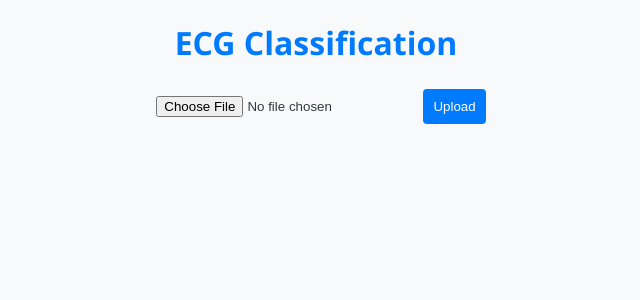
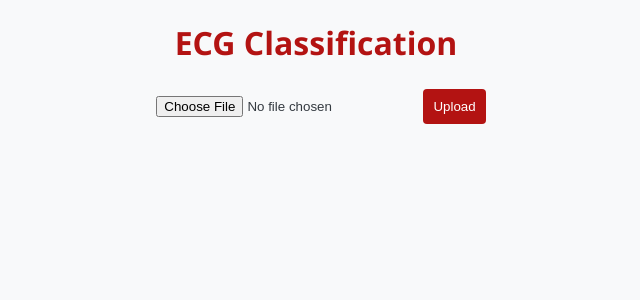
Before and after one commit to Aniket-23/HeartSense-Web-App, a Flask app: page /ecginput in a window 1280 px wide. Shown: the top 300 px of the page, without its empty margins (324-964 px from the left). Run offline with Flask 3, Linux system fonts and the light colour scheme; parts of the project's set-up code (start-up, migrations or seed data) failed here and were passed over.

Commit message:
added the red heart theme to ECG module

```diff
--- a/templates/ecginput.html
+++ b/templates/ecginput.html
@@ -16,7 +16,7 @@
         }
 
         h1 {
-            color: #007bff;
+            color: #B31312;
         }
 
         form {
@@ -29,7 +29,7 @@
 
         input[type="submit"] {
             padding: 10px;
-            background-color: #007bff;
+            background-color: #B31312;
             color: #fff;
             cursor: pointer;
             border: none;
@@ -38,7 +38,7 @@
         }
 
         input[type="submit"]:hover {
-            background-color: #0056b3;
+            background-color: #f53535;
         }
     </style>
 </head>
--- a/templates/ecgreport.html
+++ b/templates/ecgreport.html
@@ -16,7 +16,7 @@
         }
 
         h1 {
-            color: #007bff;
+            color: #B31312;
         }
 
         p {
@@ -25,7 +25,7 @@
         }
         button {
             padding: 10px;
-            background-color: #007bff;
+            background-color: #B31312;
             color: #fff;
             cursor: pointer;
             border: none;
@@ -34,7 +34,7 @@
         }
 
         button:hover {
-            background-color: #0056b3;
+            background-color: #ff3a3a;
         }
     </style>
     <script>
```
